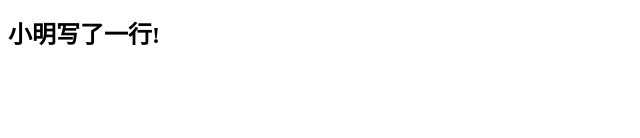
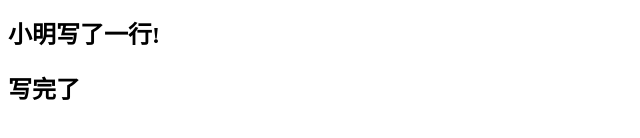
Before and after one commit to dreamZhe/test110, a plain HTML site: page index.html in a window 1280 px wide. Shown: the part 184-322 px from the top of the page, without its empty margins (0-640 px from the left). Drawn offline with Linux system fonts and the light colour scheme.

Commit message:
小明又写了一个

```diff
--- a/index.html
+++ b/index.html
@@ -13,5 +13,6 @@
 	<h2>小红写了一行!</h2>
 
 	<h2>小明写了一行!</h2>
+	<h2>写完了</h2>
 </body>
 </html>
```
